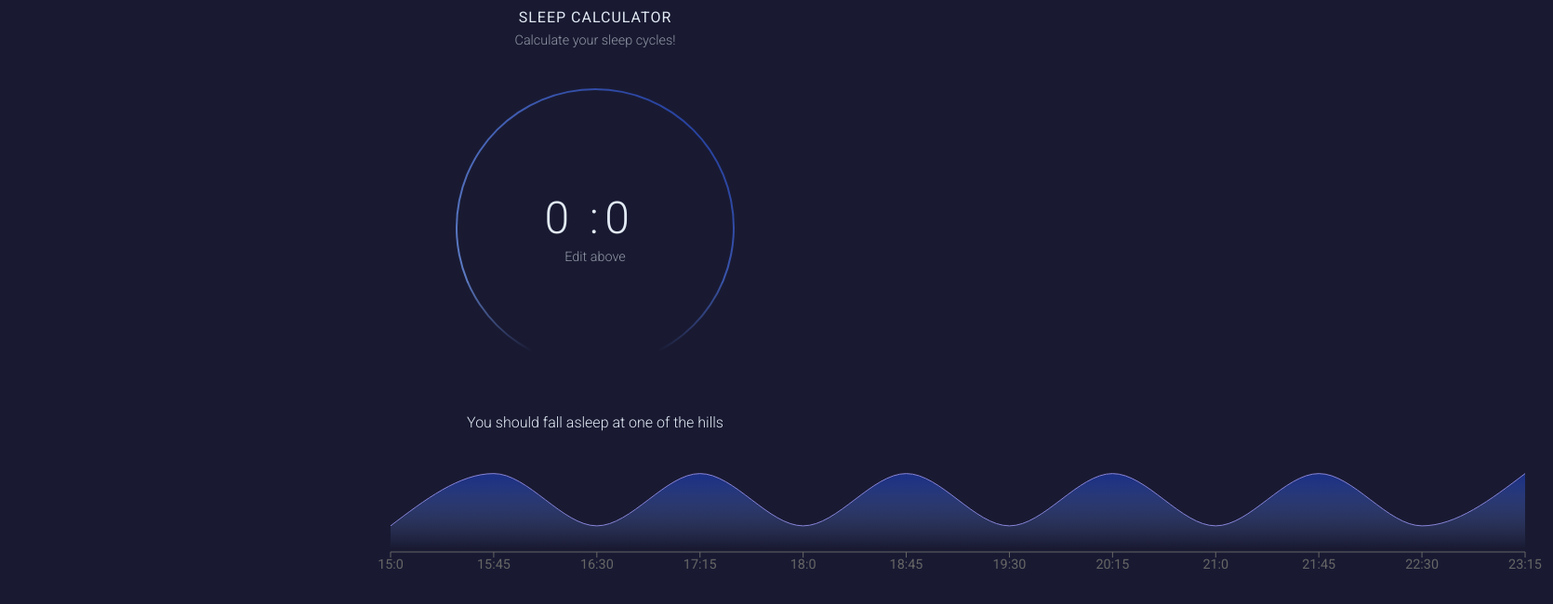
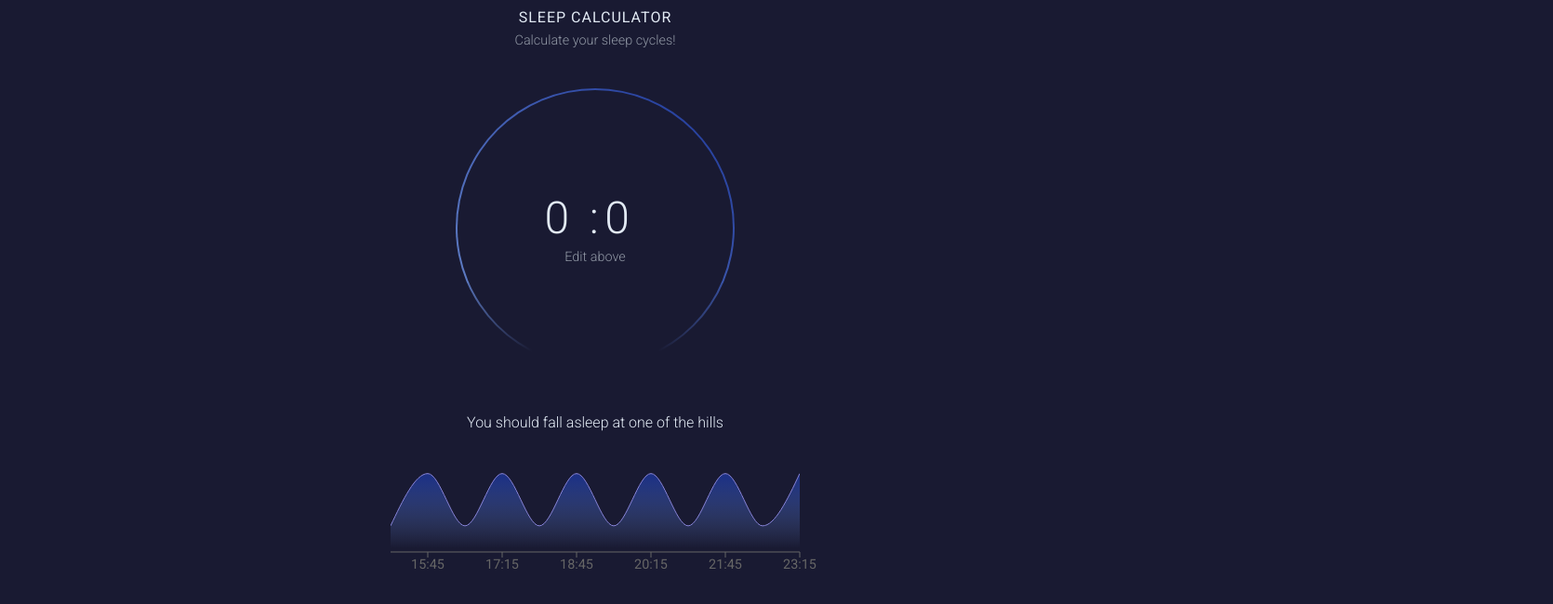
Before and after one commit to snoh666/sleep-cycle-calculator, a React (Create React App) app: page / in a window 1280 px wide. Shown: the top 650 px of the page at 93% size, 1670 px wide, since content can reach past the window. Built offline with nearby package versions, Linux system fonts and the light colour scheme.

Commit message:
Responsivness into AreaChart

```diff
--- a/src/components/Chart.jsx
+++ b/src/components/Chart.jsx
@@ -6,7 +6,7 @@ const Chart = ({ data }) => {
   return (
     <ChartWrapper>
       <AreaChart
-        width={window.innerWidth}
+        width={window.innerWidth > 500 ? 500 : window.innerWidth}
         height={150}
         data={data}
         margin={{ left: 30, right: 30, top: 30 }}
```
